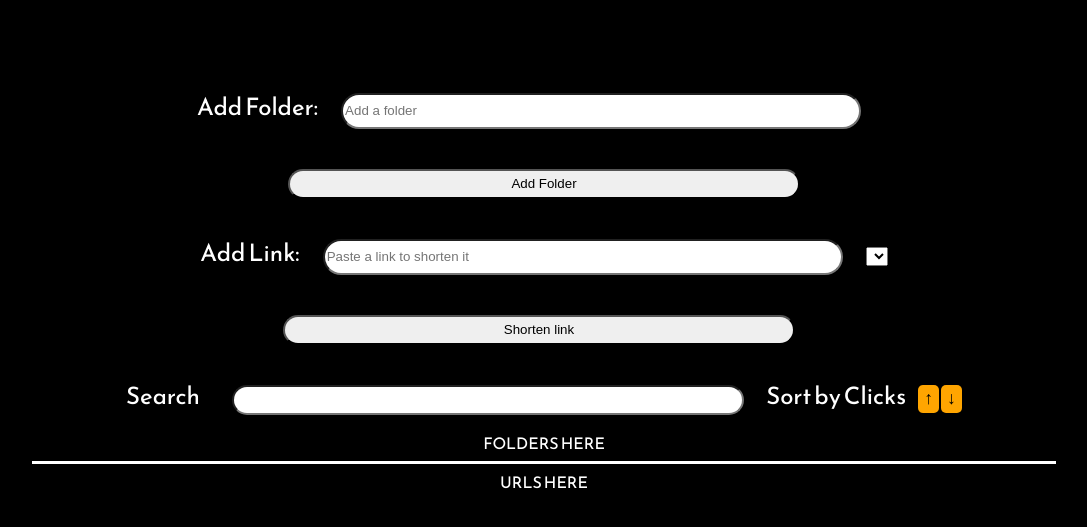
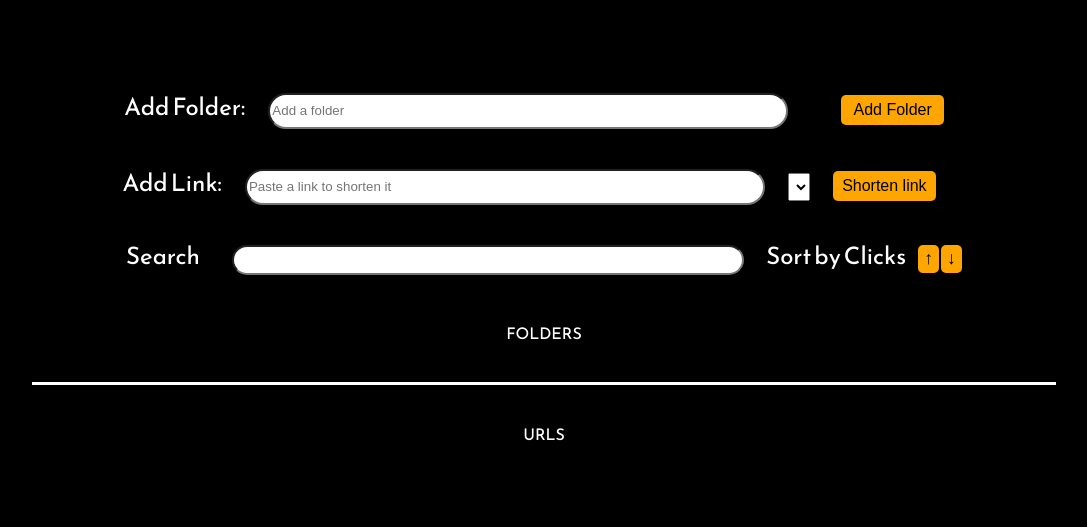
Before and after one commit to maiastone/jet-fuel, a website: page public/index.html in a window 1280 px wide. Shown: the part 245-772 px from the top of the page, without its empty margins (96-1183 px from the left). Drawn offline with nearby package versions, Linux system fonts and the light colour scheme; no server answers; a web font is replaced by a local one.

Commit message:
Adds some styles

```diff
--- a/public/index.html
+++ b/public/index.html
@@ -49,10 +49,10 @@
     </section>
 
     <section class='folder-display'>
-      FOLDERS HERE
+      <h2>FOLDERS</h2>
     </section>
     <section class='url-display'>
-      URLS HERE
+      <h2>URLS</h2>
     </section>
 
 
--- a/public/scripts.js
+++ b/public/scripts.js
@@ -41,7 +41,7 @@ function fetchBookmarks () {
   .then((response) => {
 		response.data.map(function(folder) {
 			$('.folder-display').append(`
-        <li>
+          <li class='folders'>
       			<button
                 value=${folder.id}
       					class='folder-listitem'>
@@ -50,7 +50,8 @@ function fetchBookmarks () {
     							${folder.id}
     						</span>
       			</button>
-        </li>`);
+          </li>
+      `);
 			$('.folder-dropdown').append(`
 				<option id=${folder.id}>${folder.title}</option>
 				`);
--- a/public/styles.css
+++ b/public/styles.css
@@ -33,6 +33,16 @@ h1 {
   font-family: 'Diplomata', cursive;
   font-size: 100px;
 }
+
+h2 {
+  padding: 3%;
+}
+
+li {
+  list-style: none;
+  padding: 3%;
+}
+
 .input-container {
   display: flex;
   justify-content: space-around;
@@ -40,10 +50,12 @@ h1 {
   width: 100%;
   margin-top: 10%;
 }
+
 .ui-container {
   padding: 5% 10% 10% 10%;
 
 }
+
 .url-display {
   border-top: 3px solid white;
   margin-top: 10px;
@@ -53,3 +65,22 @@ h1 {
 .id {
 	display: none;
 }
+
+.folders {
+  display: inline;
+}
+
+.add-folder-button, .add-url-button {
+  width: 10%;
+  border-radius: 5px;
+  background-color: orange;
+  font-size: 16px;
+  border: none;
+}
+.add-folder-button:hover, .add-url-button:hover {
+  background-color: white;
+}
+
+.folder-dropdown {
+  height: 28px;
+}
```
Lines whose indentation alone changed are shown as unchanged.
